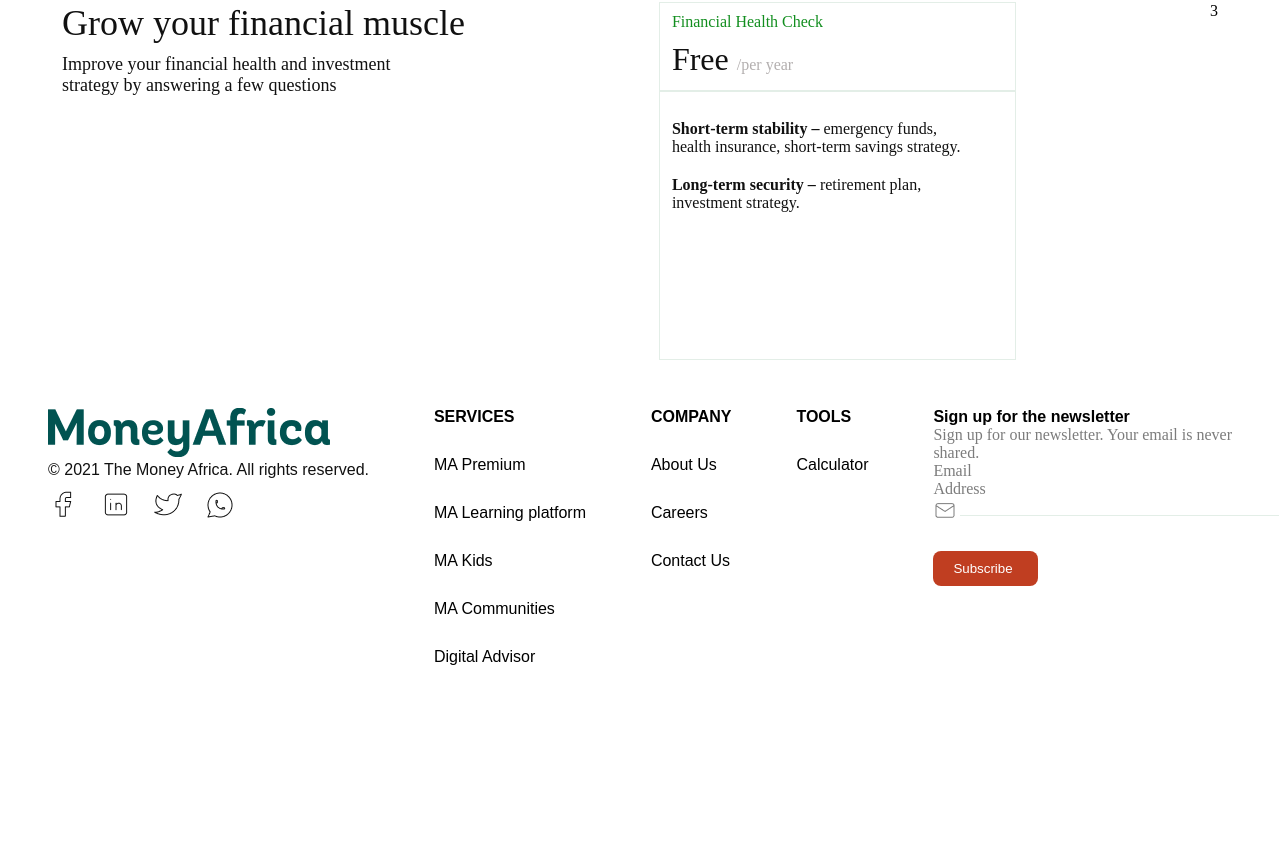
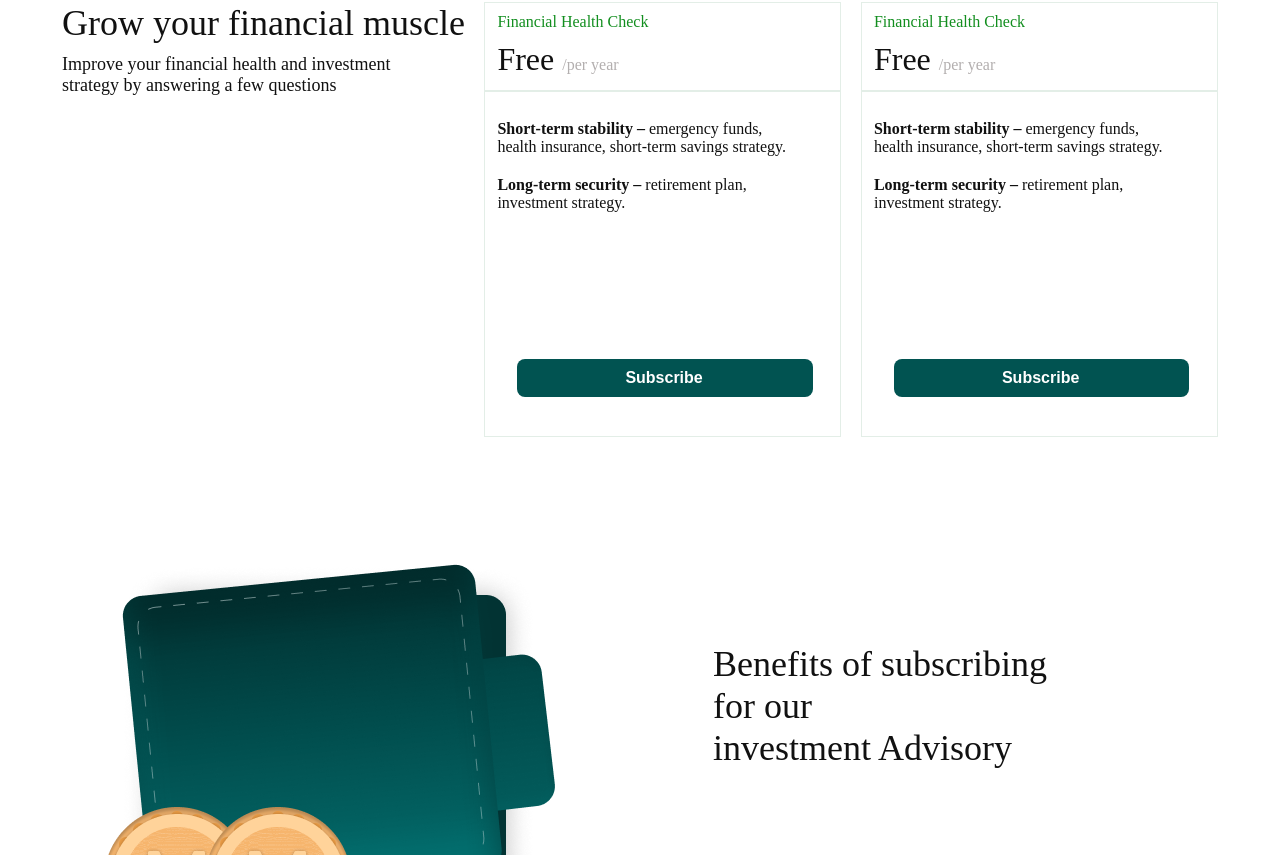
Before and after one commit to victory-nwawunze/clone-financial-website, a React (Create React App) app: page /moneyAfrica/MoneyAfricaDigitalAdvisoryPage in a window 1280 px wide. Shown: the part 345-1200 px from the top of the page. Before the commit the page ends 1059 px from the top, so only its background shows below. Built offline with nearby package versions, Linux system fonts and the light colour scheme.

Commit message:
Creating MoneyAfricaDigitalAdvisoryPageCards

```diff
--- a/src/components/MoneyAfricaDigitalAdvisoryPage/MoneyAfricaDigitalAdvisoryPage.js
+++ b/src/components/MoneyAfricaDigitalAdvisoryPage/MoneyAfricaDigitalAdvisoryPage.js
@@ -1,7 +1,8 @@
 /** @format */
 
 import React from "react";
-
+import MarkedIcon from "../../images/MarkedIcon.png";
+import MoneyAfrcaWalletImage from "../../images/MoneyAfricaWalletImage.png";
 const MoneyAfricaDigitalAdvisoryPage = () => {
   return (
     <React.Fragment>
@@ -20,6 +21,7 @@
               <br /> strategy by answering a few questions
             </p>
           </div>
+          <div>
             <div className="MoneyAfricaDigitalAdvisoryCardBorder">
               <p className="FHCstyles">Financial Health Check</p>
               <p className="FreeAndYearlyStylesText">
@@ -27,7 +29,10 @@
               </p>
               <hr className="LineFreeAndYearlyStylesText" />
               <p className="STSTextStyle">
-              <span className="MoreSTSTextStyle"> Short-term stability –</span>{" "}
+                <span className="MoreSTSTextStyle">
+                  {" "}
+                  Short-term stability –
+                </span>{" "}
                 emergency funds,
                 <br /> health insurance, short-term savings strategy.
               </p>
@@ -36,8 +41,53 @@
                 retirement plan,
                 <br /> investment strategy.
               </p>
+              <input
+                type="button"
+                value="Subscribe"
+                className="AdvisorySubscribeButton"
+              />
             </div>
-          <div>3</div>
+          </div>
+          <div>
+            <div className="MoneyAfricaDigitalAdvisoryCardBorder">
+              <p className="FHCstyles">Financial Health Check</p>
+              <p className="FreeAndYearlyStylesText">
+                Free <span className="PerYearStylesText">/per year</span>
+              </p>
+              <hr className="LineFreeAndYearlyStylesText" />
+              <p className="STSTextStyle">
+                <span className="MoreSTSTextStyle">
+                  {" "}
+                  Short-term stability –
+                </span>{" "}
+                emergency funds,
+                <br /> health insurance, short-term savings strategy.
+              </p>
+              <p className="STSTextStyleTwo">
+                <span className="MoreSTSTextStyle">Long-term security –</span>{" "}
+                retirement plan,
+                <br /> investment strategy.
+              </p>
+              <input
+                type="button"
+                value="Subscribe"
+                className="AdvisorySubscribeButton"
+              />
+            </div>
+          </div>
+        </div>
+      </div>
+      <div className="MoneyAfricaImageWithWalletImageAndText">
+        <div className="df justify-content-betw align-items-centr">
+          <div>
+            <img src={MoneyAfrcaWalletImage} />
+          </div>
+          <div>
+            <p className="BOSTextStyles">
+              Benefits of subscribing for our
+              <br /> investment Advisory
+            </p>
+          </div>
         </div>
       </div>
     </React.Fragment>
--- a/src/index.css
+++ b/src/index.css
@@ -1245,6 +1245,9 @@
 .MoneyAfricaDigitalAdvisoryCardBorder {
   border: 1px solid #E3EEE7;
 }
+/* .MoneyAfricaDigitalAdvisoryCardBorderTwo{
+  border: 1px solid #E3EEE7;
+} */
 
 .FHCstyles {
   padding-right: 192px;
@@ -1297,3 +1300,58 @@
   font-size: 16px;
   color: #111111;
 }
+.AdvisorySubscribeButton{
+     margin-right: 10px;
+    margin-left: 32px;
+    padding-left: 108px;
+    padding-right: 110px;
+    padding-top: 10px;
+    padding-bottom: 10px;
+    background-color: #015351;
+    color: #fff;
+    margin-bottom: 39px;
+    border-radius: 8px;
+    border: none;
+    font-size: 16px;
+    font-weight: 700;
+    cursor: pointer;
+}
+.SpacedMarkedIcon{
+  margin-top: 10px;
+  margin-bottom: 10px;
+  margin-left: 10px;
+  margin-right: 10px;
+}
+.CYFTextStyles{
+   padding-top: 10px;
+    padding-right: 10px;
+    padding-left: 10px;
+    padding-bottom: 10px;
+}
+.AdvisorySubscribeButtonTwo{
+   margin-right: 10px;
+    margin-left: 32px;
+    padding-left: 108px;
+    padding-right: 110px;
+    padding-top: 10px;
+    padding-bottom: 10px;
+    background-color: #015351;
+    color: #fff;
+    margin-bottom: 39px;
+    border-radius: 8px;
+    border: none;
+    font-size: 16px;
+    font-weight: 700;
+    cursor: pointer;
+}
+.MoneyAfricaImageWithWalletImageAndText{
+  margin-top: 5px;
+    margin-left: 10px;
+    margin-right: 190px;
+}
+.BOSTextStyles{
+  font-style: none;
+  font-weight: 500;
+  font-size: 36px;
+  color: #111111;
+}
```
Also changed, not shown: src/images/MarkedIcon.png (added), src/images/MoneyAfricaWalletImage.png (added). Lines whose indentation alone changed are shown as unchanged.
